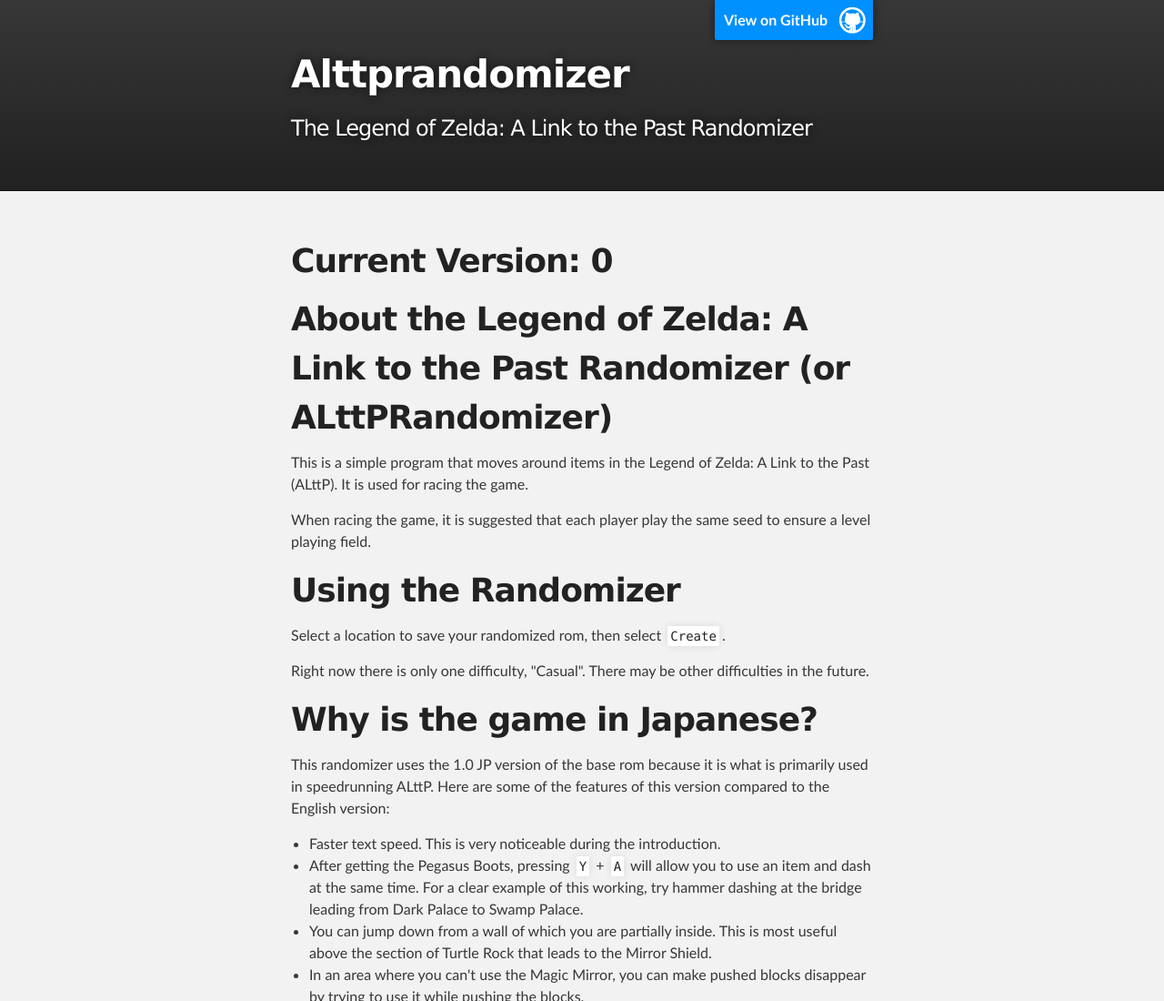
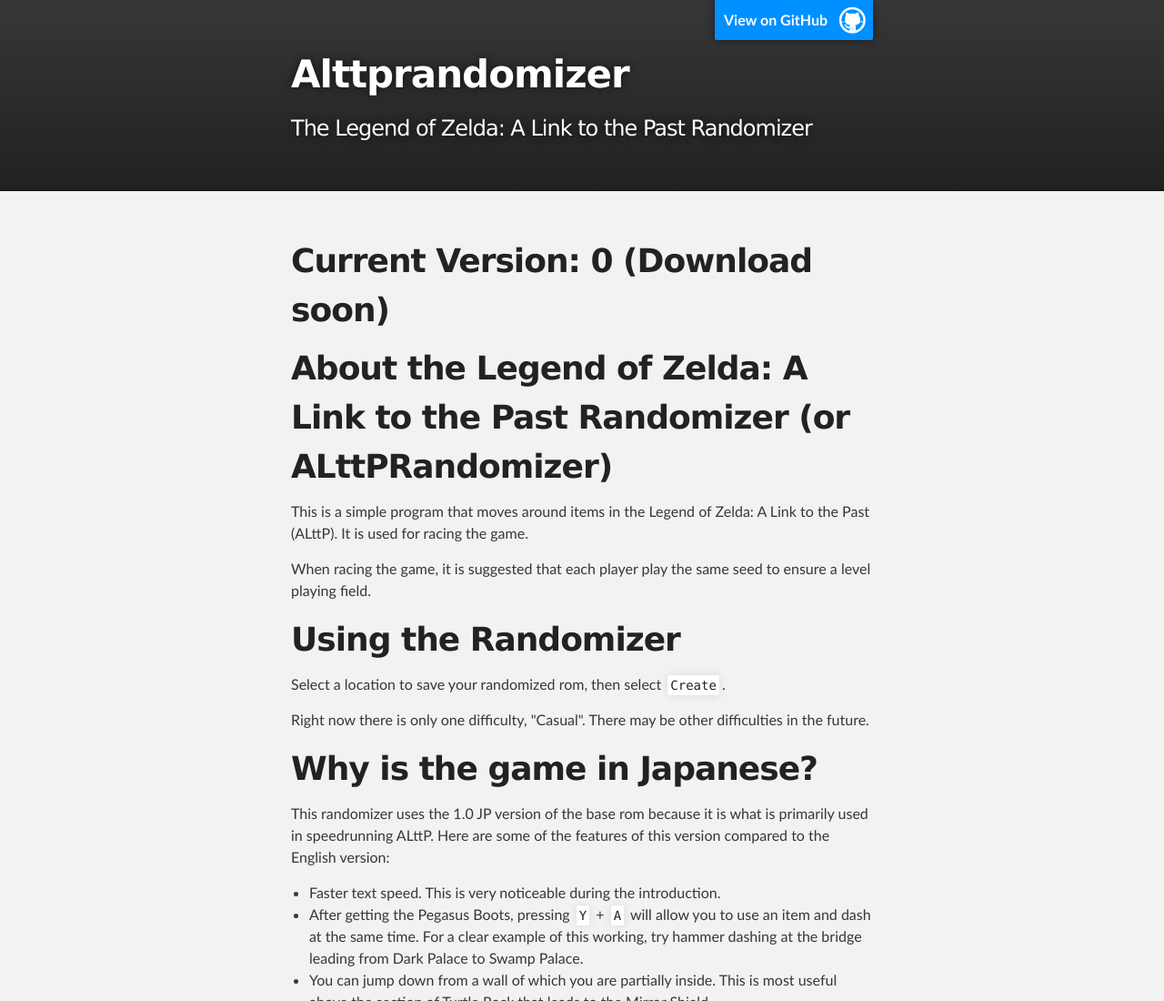
Before and after one commit to Dessyreqt/alttprandomizer, a plain HTML site: page index.html in a window 1280 px wide. Shown: the top 1100 px of the page at 91% size. Drawn offline with Linux system fonts and the light colour scheme.

Commit message:
updated version stuff

```diff
--- a/index.html
+++ b/index.html
@@ -27,7 +27,7 @@
     <div id="main_content_wrap" class="outer">
       <section id="main_content" class="inner">
         <h1>
-<a id="current-version-0" class="anchor" href="#current-version-0" aria-hidden="true"><span aria-hidden="true" class="octicon octicon-link"></span></a>Current Version: 0</h1>
+<a id="current-version-0" class="anchor" href="#current-version-0" aria-hidden="true"><span aria-hidden="true" class="octicon octicon-link"></span></a>Current Version: 0 (Download soon)</h1>
 
 <h1>
 <a id="about-the-legend-of-zelda-a-link-to-the-past-randomizer-or-alttprandomizer" class="anchor" href="#about-the-legend-of-zelda-a-link-to-the-past-randomizer-or-alttprandomizer" aria-hidden="true"><span aria-hidden="true" class="octicon octicon-link"></span></a>About the Legend of Zelda: A Link to the Past Randomizer (or ALttPRandomizer)</h1>
```
